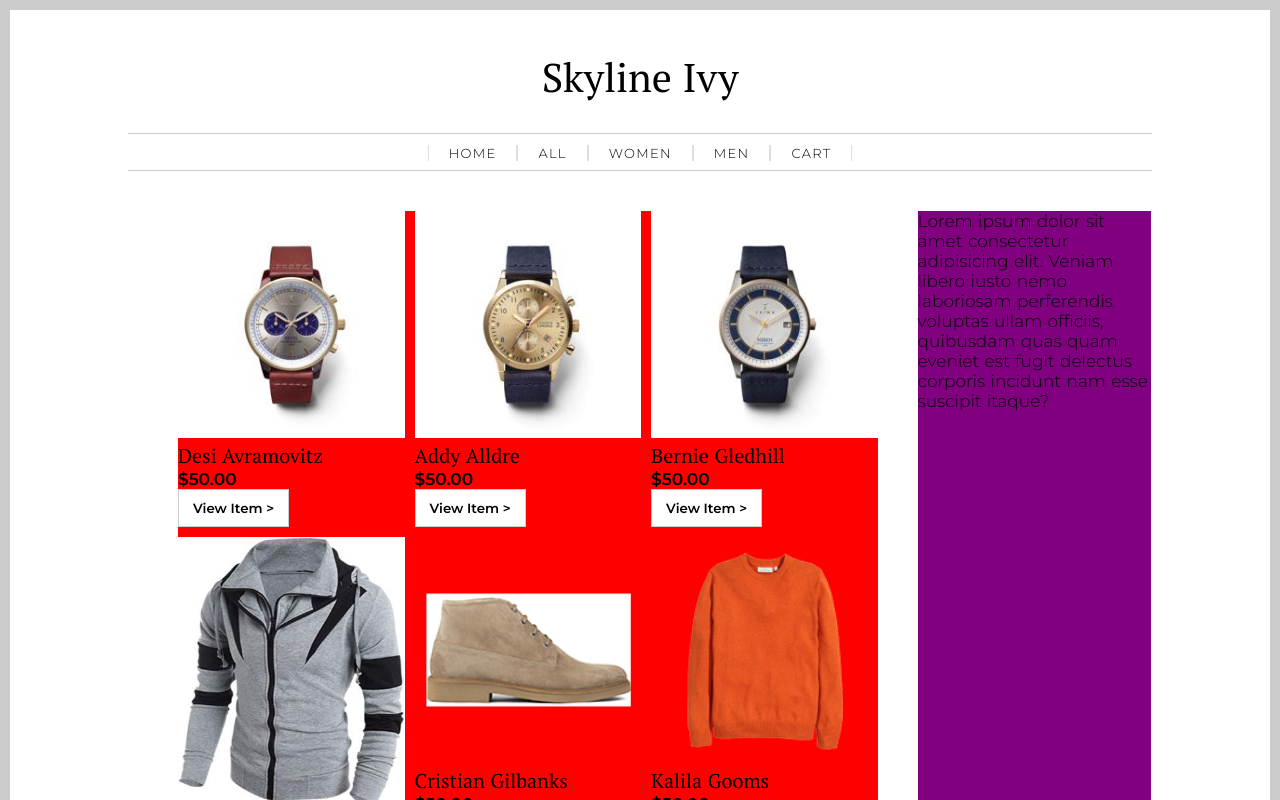
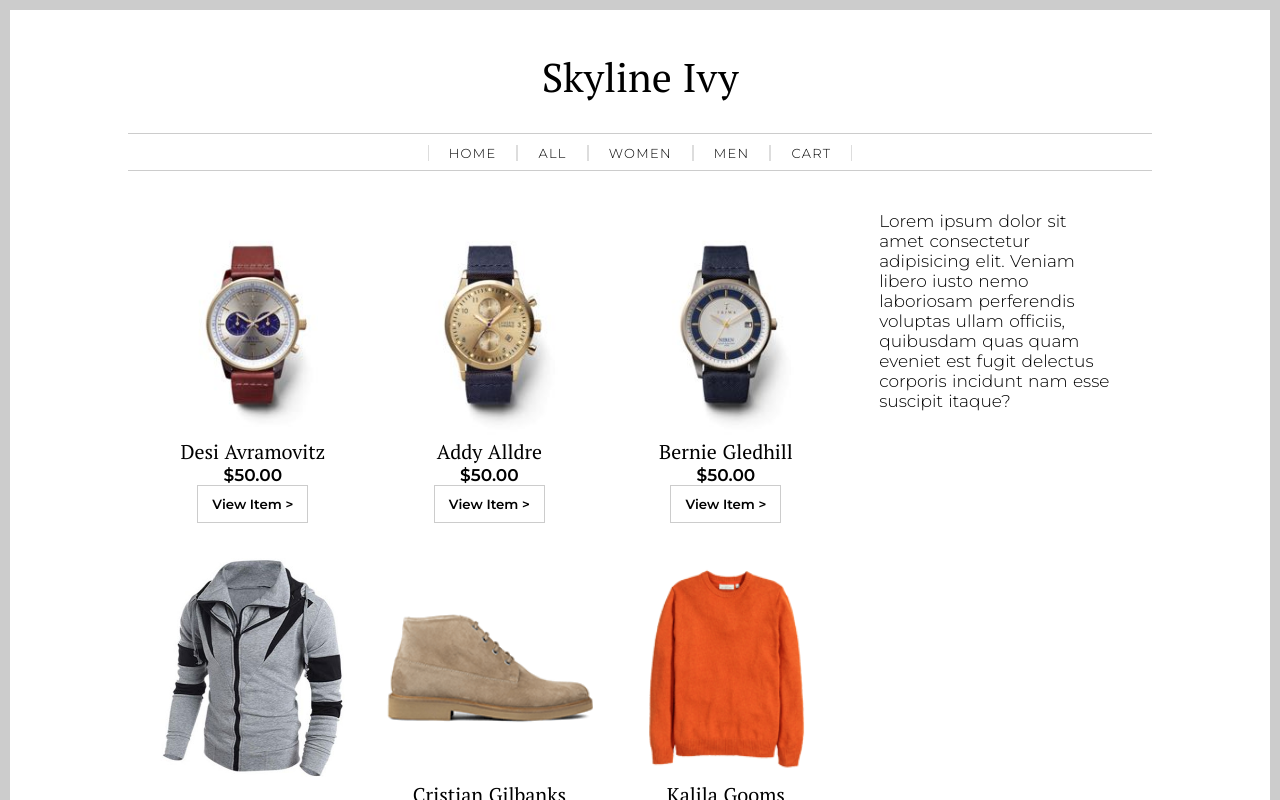
Before and after one commit to davidbaker8391-prog/Ecommerce-Netlify, a Nuxt app: page /all in a window 1280 px wide. Shown: the top 800 px of the page. Built offline with nearby package versions, Linux system fonts and the light colour scheme.

Commit message:
add in price

```diff
--- a/layouts/default.vue
+++ b/layouts/default.vue
@@ -20,6 +20,6 @@ export default {
 <style scoped>
 main {
   width: 80vw;
-  margin-left: 10vw;
+  margin-left: 7vw;
 }
 </style>
--- a/pages/all.vue
+++ b/pages/all.vue
@@ -1,7 +1,7 @@
 <template>
   <div class="storegrid">
     <section class="content">
-      <div v-for="item in storedata" :key="item.id">
+      <div v-for="item in storedata" :key="item.id" class="item">
         <img :src="`/products/${item.img}`" />
         <h3>{{ item.name }}</h3>
         <h4>$50.00</h4>
@@ -28,16 +28,22 @@ export default {
 
 <style lang="scss" scoped>
 .content {
-  background: red;
   height: 100%;
   width: 100%;
+}
+
+.item {
+  max-height: 500px;
+  display: flex;
+  justify-content: center;
+  align-items: center;
+  flex-direction: column;
   img {
     width: 100%;
   }
 }
 
 aside {
-  background: purple;
   height: 100%;
   width: 100%;
 }
--- a/static/storedata.json
+++ b/static/storedata.json
@@ -7,6 +7,7 @@
     "name": "Desi Avramovitz",
     "review": "productize virtual markets",
     "starrating": 3,
+    "price": 50.4,
     "img": "1.jpg"
   },
   {
@@ -17,6 +18,7 @@
     "name": "Addy Alldre",
     "review": "deploy efficient mindshare",
     "starrating": 4,
+    "price": 33.99,
     "img": "2.jpg"
   },
   {
@@ -27,6 +29,7 @@
     "name": "Bernie Gledhill",
     "review": "mesh sticky content",
     "starrating": 3,
+    "price": 102.99,
     "img": "3.jpg"
   },
   {
@@ -37,6 +40,7 @@
     "name": "Gwendolen Bickerstaffe",
     "review": "integrate front-end infomediaries",
     "starrating": 5,
+    "price": 64.5,
     "img": "4.jpg"
   },
   {
@@ -47,6 +51,7 @@
     "name": "Cristian Gilbanks",
     "review": "integrate extensible methodologies",
     "starrating": 5,
+    "price": 30.99,
     "img": "5.png"
   },
   {
@@ -57,6 +62,7 @@
     "name": "Kalila Gooms",
     "review": "utilize end-to-end functionalities",
     "starrating": 4,
+    "price": 19.99,
     "img": "6.png"
   },
   {
@@ -67,6 +73,7 @@
     "name": "Bartolemo Peckitt",
     "review": "enable cutting-edge e-services",
     "starrating": 3,
+    "price": 130.0,
     "img": "7.png"
   },
   {
@@ -77,6 +84,7 @@
     "name": "Kathye Haith",
     "review": "innovate sexy portals",
     "starrating": 4,
+    "price": 120.99,
     "img": "8.png"
   },
   {
@@ -87,6 +95,7 @@
     "name": "Armin Basilio",
     "review": "transform robust mindshare",
     "starrating": 5,
+    "price": 20.99,
     "img": "9.png"
   },
   {
@@ -97,6 +106,7 @@
     "name": "Cal Sterman",
     "review": "benchmark synergistic bandwidth",
     "starrating": 3,
+    "price": 50.0,
     "img": "10.jpg"
   },
   {
@@ -107,6 +117,7 @@
     "name": "Ardine Imlaw",
     "review": "repurpose robust e-business",
     "starrating": 4,
+    "price": 65.0,
     "img": "11.png"
   },
   {
@@ -117,6 +128,7 @@
     "name": "Noella Ruddom",
     "review": "redefine 24/365 eyeballs",
     "starrating": 3,
+    "price": 72.0,
     "img": "12.png"
   },
   {
@@ -127,6 +139,7 @@
     "name": "Kirstyn Espadate",
     "review": "empower sticky web-readiness",
     "starrating": 4,
+    "price": 59.99,
     "img": "13.png"
   },
   {
@@ -137,6 +150,7 @@
     "name": "Rourke Greet",
     "review": "deliver end-to-end solutions",
     "starrating": 5,
+    "price": 49.99,
     "img": "14.png"
   },
   {
@@ -147,6 +161,7 @@
     "name": "Arden Stockbridge",
     "review": "orchestrate value-added infrastructures",
     "starrating": 4,
+    "price": 100.0,
     "img": "15.png"
   },
   {
@@ -157,6 +172,7 @@
     "name": "Sheffy Gunter",
     "review": "revolutionize vertical systems",
     "starrating": 5,
+    "price": 33.99,
     "img": "16.jpg"
   },
   {
@@ -167,6 +183,7 @@
     "name": "Alexine Mulligan",
     "review": "architect real-time partnerships",
     "starrating": 3,
+    "price": 13.99,
     "img": "17.png"
   },
   {
@@ -177,6 +194,7 @@
     "name": "Micheline Charlson",
     "review": "innovate holistic markets",
     "starrating": 4,
+    "price": 12.99,
     "img": "18.jpg"
   },
   {
@@ -187,6 +205,7 @@
     "name": "Hughie Jeffryes",
     "review": "facilitate innovative portals",
     "starrating": 3,
+    "price": 154.99,
     "img": "19.png"
   },
   {
@@ -197,6 +216,7 @@
     "name": "Chet Corke",
     "review": "unleash synergistic models",
     "starrating": 5,
+    "price": 33.99,
     "img": "1.jpg"
   },
   {
@@ -207,6 +227,7 @@
     "name": "Kamila Yggo",
     "review": "unleash strategic platforms",
     "starrating": 4,
+    "price": 50.99,
     "img": "2.jpg"
   },
   {
@@ -216,6 +237,8 @@
     "gender": "Female",
     "name": "Kandace Strickett",
     "review": "orchestrate visionary paradigms",
+    "starrating": 4,
+    "price": 50.99,
     "img": "3.jpg"
   },
   {
@@ -225,6 +248,8 @@
     "gender": "Male",
     "name": "Kellby Arlott",
     "review": "enhance rich initiatives",
+    "starrating": 4,
+    "price": 19.99,
     "img": "4.jpg"
   },
   {
@@ -235,6 +260,7 @@
     "name": "Bogey Cheyne",
     "review": "benchmark mission-critical convergence",
     "starrating": 5,
+    "price": 110.0,
     "img": "5.png"
   },
   {
@@ -245,6 +271,7 @@
     "name": "Sybila Ehlerding",
     "review": "aggregate granular systems",
     "starrating": 3,
+    "price": 19.99,
     "img": "6.png"
   },
   {
@@ -255,6 +282,7 @@
     "name": "Hadrian Hambatch",
     "review": "transition granular markets",
     "starrating": 3,
+    "price": 190.99,
     "img": "7.png"
   },
   {
@@ -265,6 +293,7 @@
     "name": "Franciska Hallett",
     "review": "generate customized e-services",
     "starrating": 4,
+    "price": 20.0,
     "img": "8.png"
   },
   {
@@ -275,6 +304,7 @@
     "name": "Andrej Wilfing",
     "review": "e-enable viral web services",
     "starrating": 3,
+    "price": 15.99,
     "img": "9.png"
   },
   {
@@ -285,6 +315,7 @@
     "name": "Rori Marishenko",
     "review": "recontextualize B2B markets",
     "starrating": 3,
+    "price": 190.0,
     "img": "10.jpg"
   },
   {
@@ -295,6 +326,7 @@
     "name": "Silas Cornwell",
     "review": "architect collaborative initiatives",
     "starrating": 3,
+    "price": 35.99,
     "img": "11.png"
   }
 ]
```
Also changed, not shown: static/products/10.jpg, static/products/4.jpg.
